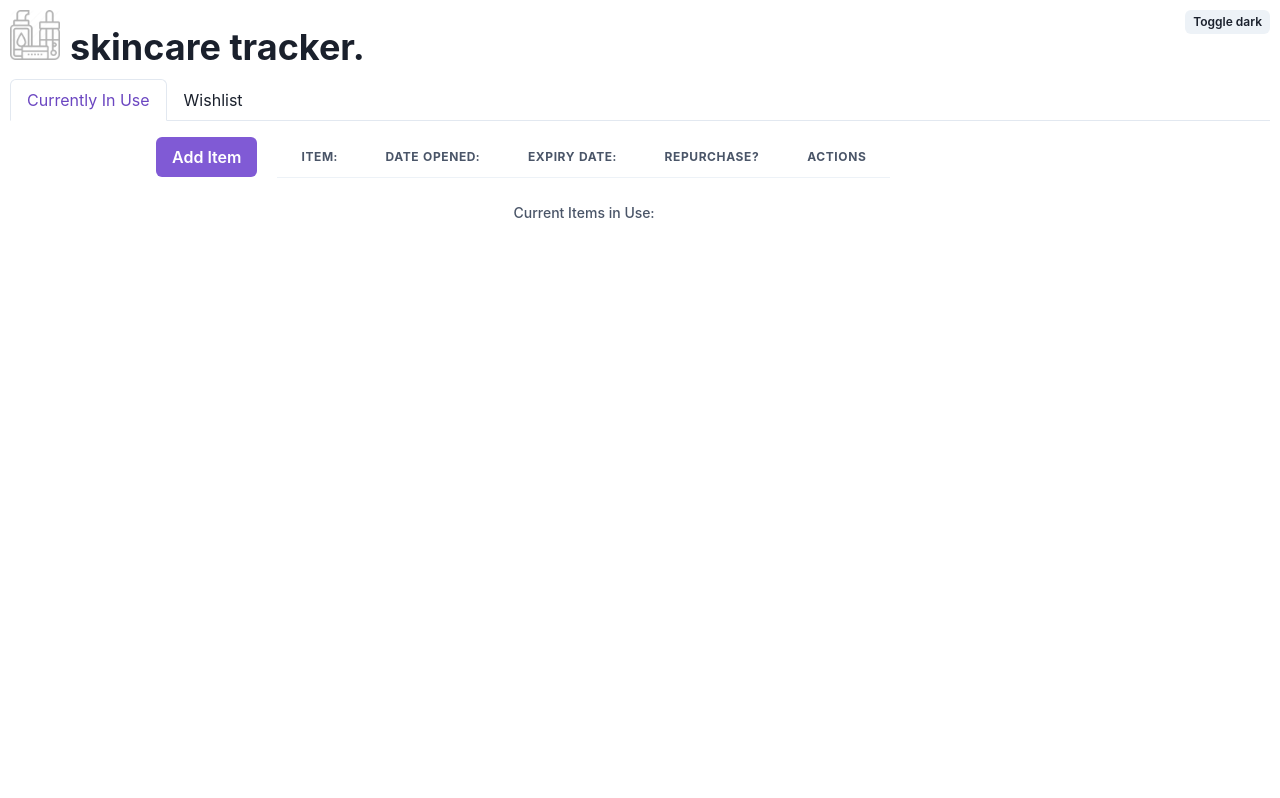
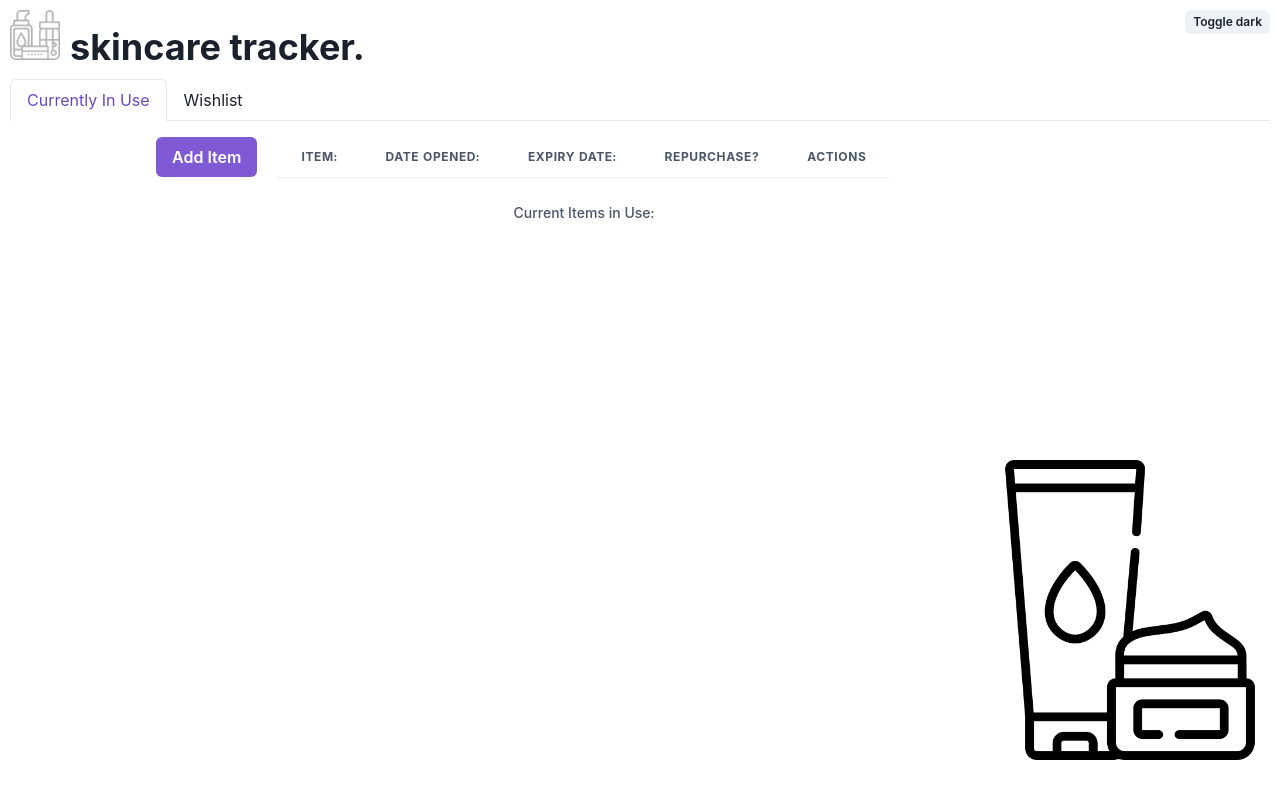
Before and after one commit to vvynz/skincare-tracker, a React (Create React App) app: page / in a window 1280 px wide. Shown: the top 798 px of the page. Built offline with nearby package versions, Linux system fonts and the light colour scheme.

Commit message:
Update bg img styling

```diff
--- a/src/Styles/App.scss
+++ b/src/Styles/App.scss
@@ -1,3 +1,13 @@
 .tabs {
   margin: 10px;
 }
+
+.App {
+  // border: 1px solid white;
+  height: 100vh;
+  background: url(../Assets/logo1.png) no-repeat right 90%;
+  // background-image: url(../Assets/logo1.png);
+  // background-repeat: no-repeat;
+  // background-position: right 90%;
+  background-size: 300px 300px;
+}
```
